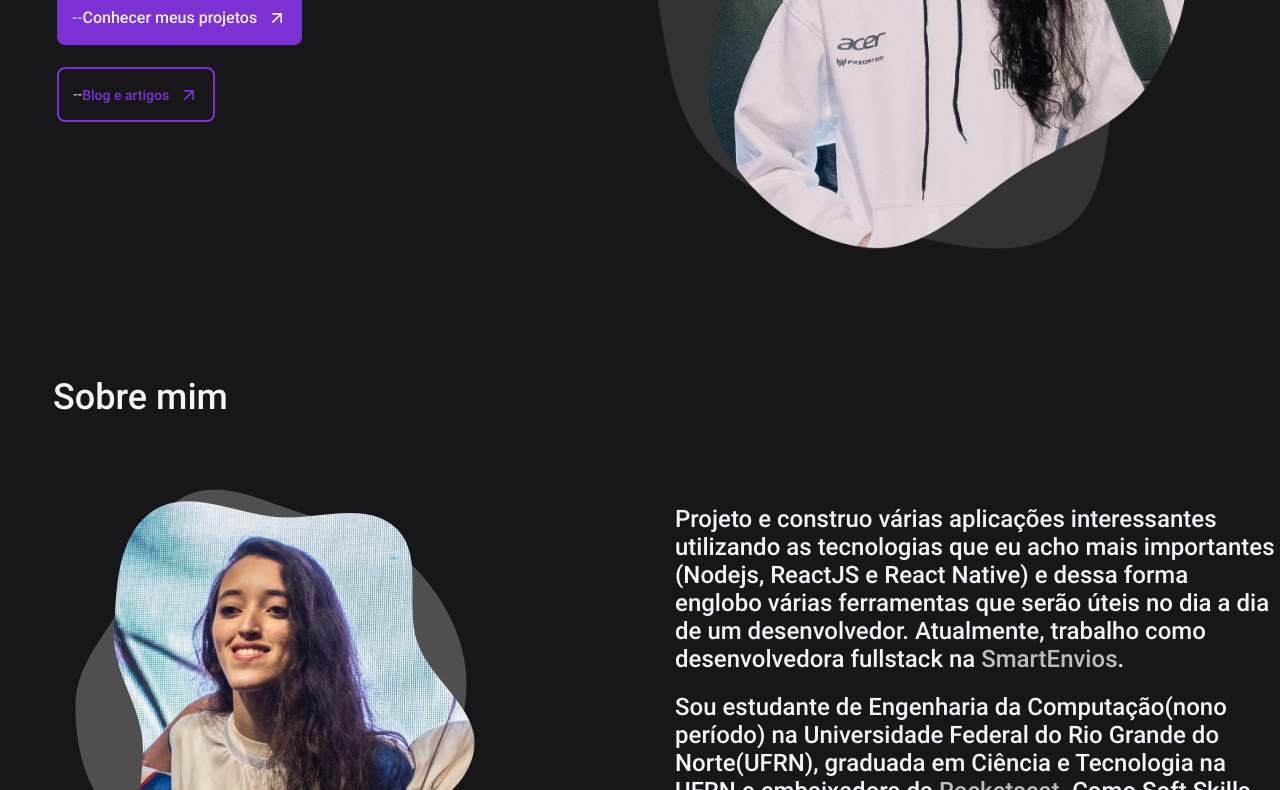
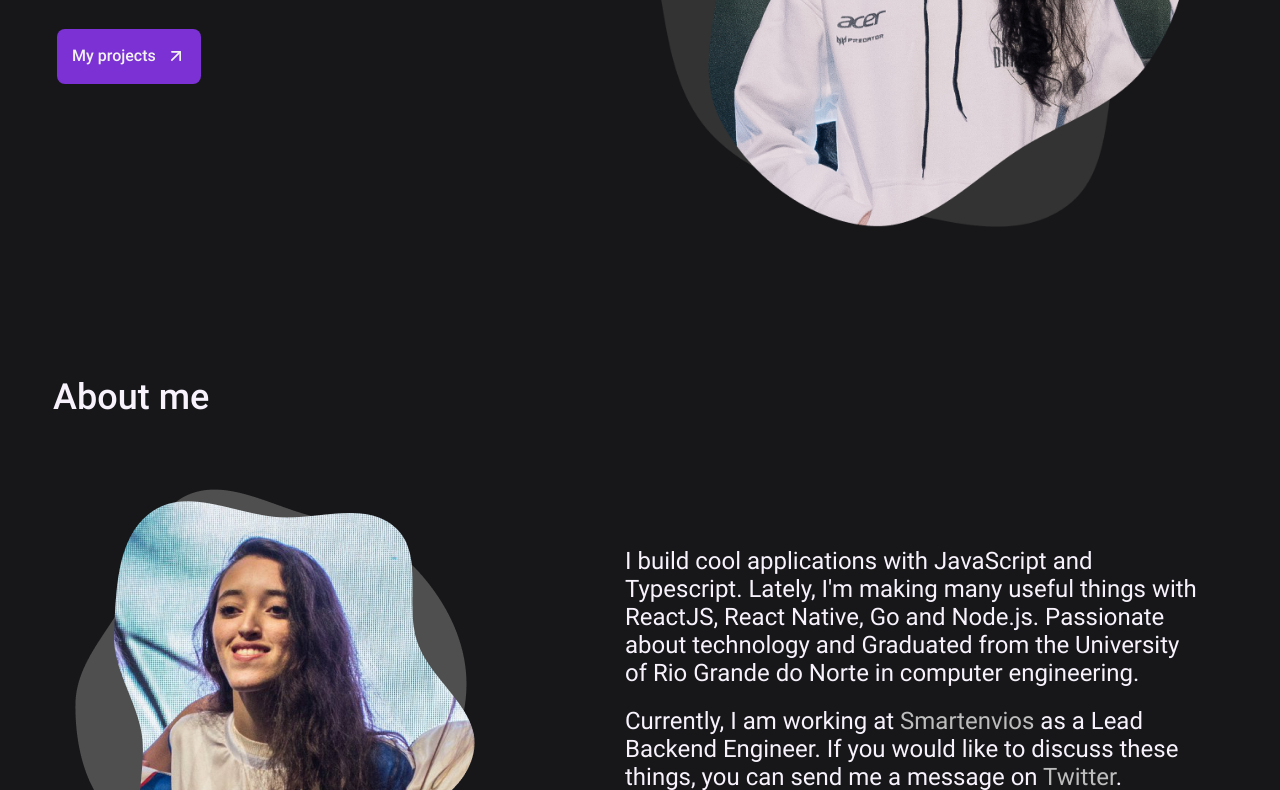
Before and after one commit to larabeatrizms/larabeatriz.com, a Gatsby site: page / in a window 1280 px wide. Shown: the part 512-1302 px from the top of the page. Built offline with nearby package versions, Linux system fonts and the light colour scheme; Gatsby itself is replaced by a stand-in of ours.

Commit message:
clening wip development feats

```diff
--- a/src/components/Button/index.js
+++ b/src/components/Button/index.js
@@ -9,10 +9,10 @@ const Button = ({ children, ...rest }) => {
   return (
     <Container
       type="button"
-      onClick={() => console.log('asjdfhkasd')}
+      // onClick={() => console.log('')}
       {...rest}
     >
-      <Link to="/page-2">--</Link>
+      <Link to="/page-2"></Link>
       {children}
       <FiArrowUpRight />
     </Container>
--- a/src/components/Button/styles.js
+++ b/src/components/Button/styles.js
@@ -16,6 +16,10 @@ export const Container = styled.button`
 
   font-size: 1.6rem;
   font-weight: 500;
+
+  a {
+    color: ${({ theme }) => theme.colors.buttonText};
+  }
 
   ${props =>
     props.variant === 'outlined' &&
--- a/src/components/Layout/Header/index.js
+++ b/src/components/Layout/Header/index.js
@@ -2,6 +2,7 @@ import React from 'react';
 import { Link } from 'gatsby';
 import { useTheme } from '../../../context/StateContext';
 
+import { FiTwitter, FiGithub, FiLinkedin } from 'react-icons/fi';
 import IconLogo from '../../../assets/images/icons/lara-beatriz-icon.svg';
 import Logo from '../../../assets/images/logo.svg';
 import ButtonTheme from '../../ButtonTheme';
@@ -22,9 +23,12 @@ const Header = () => {
       </h1>
       <nav>
         <Link to="/">home</Link>
-        <Link to="/blog">blog</Link>
+        <a href="https://twitter.com/larabeatrizms"><FiTwitter /></a>
+        <a href="https://github.com/larabeatrizms"><FiGithub /></a>
+        <a href="https://www.linkedin.com/in/larabeatrizms/"><FiLinkedin /></a>
+        {/* <Link to="/blog">blog</Link>
         <Link to="/projetos">projetos</Link>
-        <Link to="/contato">contato</Link>
+        <Link to="/contato">contato</Link> */}
         <ButtonTheme onClick={toggleTheme}>tema</ButtonTheme>
       </nav>
     </Container>
--- a/src/components/Layout/Header/styles.js
+++ b/src/components/Layout/Header/styles.js
@@ -35,7 +35,7 @@ export const Container = styled.header`
 
   nav {
     width: 100%;
-    max-width: 363px;
+    max-width: 300px;
 
     display: flex;
     justify-content: space-between;
--- a/src/components/Main/index.js
+++ b/src/components/Main/index.js
@@ -4,7 +4,6 @@ import Button from '../Button';
 import CardExperience from '../CardExperience';
 
 import ImgProfile2 from '../../assets/images/profile-2.png';
-import ImgProfile1 from '../../assets/images/profile-1.png';
 
 import { Container } from './styles';
 
@@ -14,50 +13,46 @@ const Main = ({ children }) => {
       <div className="hero">
         <div className="hero-texts">
           <p>
-            Olá, meu nome é <strong>Lara Beatriz</strong> e sou
+            Hi, my name is <strong>Lara Beatriz</strong> and I'm a
           </p>
           <h1>
-            Desenvolvedora <br /> Fullstack
+            Software <br /> Engineer
           </h1>
-          <Button>Conhecer meus projetos</Button>
-          <Button variant="outlined" size="medium">
+          <Button><a href="https://github.com/larabeatrizms">My projects</a></Button>
+          {/* <Button variant="outlined" size="medium">
             Blog e artigos
-          </Button>
+          </Button> */}
         </div>
       </div>
 
       <div className="about-me">
-        <h2>Sobre mim</h2>
+        <h2>About me</h2>
         <div className="about-me-content">
           <img src={ImgProfile2} alt="Lara Beatriz" />
           <div className="about-me-text">
             <p>
-              Projeto e construo várias aplicações interessantes utilizando as
-              tecnologias que eu acho mais importantes (Nodejs, ReactJS e React
-              Native) e dessa forma englobo várias ferramentas que serão úteis
-              no dia a dia de um desenvolvedor. Atualmente, trabalho como
-              desenvolvedora fullstack na
-              <a href="https://smartenvios.com/"> SmartEnvios</a>.
+              I build cool applications with JavaScript and Typescript. Lately,
+              I'm making many useful things with ReactJS, React Native, Go and Node.js.
+              Passionate about technology and Graduated from the University of
+              Rio Grande do Norte in computer engineering.
             </p>
             <p>
-              Sou estudante de Engenharia da Computação(nono período) na
-              Universidade Federal do Rio Grande do Norte(UFRN), graduada em
-              Ciência e Tecnologia na UFRN e embaixadora da{' '}
-              <a href="rocketseat.com.br">Rocketseat</a>. Como Soft Skills tenho
-              adaptabilidade e curiosidade, comunicação assertiva, entre outros.
+              Currently, I am working at <a href='https://smartenvios.com/'>Smartenvios</a> as a Lead Backend Engineer.
+              If you would like to discuss these things, you can send me a message
+              on <a href='https://twitter.com/larabeatrizms'>Twitter</a>. Looking forward to connecting with you 👋🏻.
             </p>
           </div>
         </div>
       </div>
 
-      <div className="experiences">
-        <h2>Experiências</h2>
+      {/* <div className="experiences">
+        <h2>Experiences</h2>
         <div className="card-list">
           <CardExperience />
           <CardExperience />
           <CardExperience />
         </div>
-      </div>
+      </div> */}
     </Container>
   );
 };
--- a/src/components/Main/styles.js
+++ b/src/components/Main/styles.js
@@ -16,7 +16,7 @@ export const Container = styled.div`
     min-height: 95vh;
 
     background-image: url(${ImgProfile1});
-    background-position: 100% 45%;
+    background-position: 100% 70%;
     background-repeat: no-repeat;
     background-size: 60%;
 
@@ -81,10 +81,10 @@ export const Container = styled.div`
         flex-direction: column;
 
         max-width: 722px;
-        margin-left: 150px;
+        margin-left: 100px;
+        margin-right: 80px;
 
         p {
-          font-weight: 500;
           font-size: 2.4rem;
           color: ${({ theme }) => theme.colors.title};
         }
```
Also changed, not shown: 1 other file.
